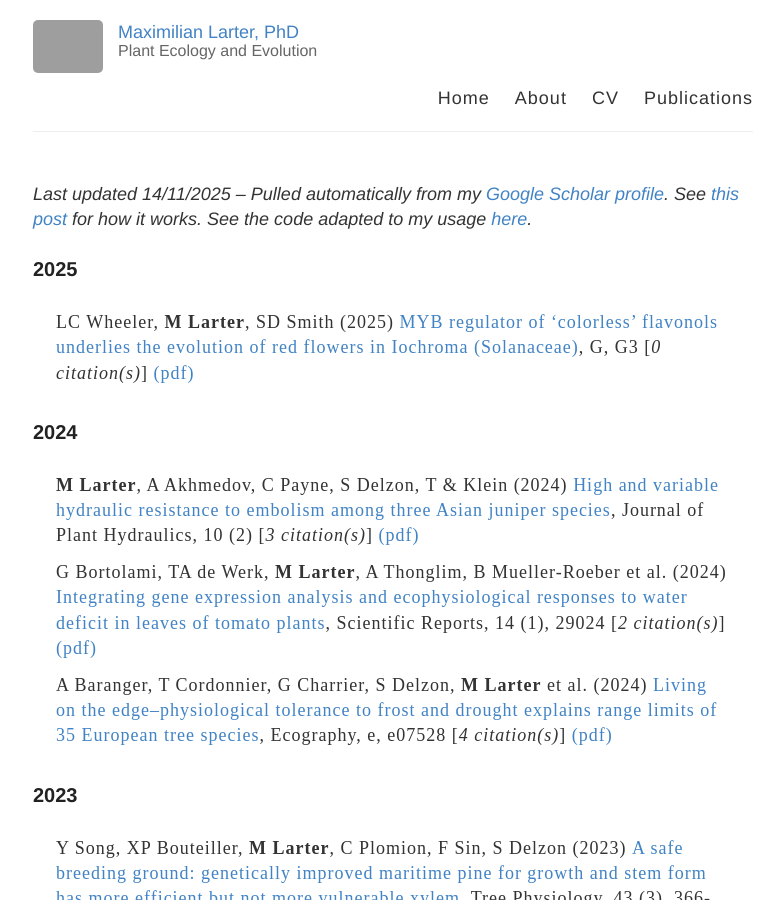
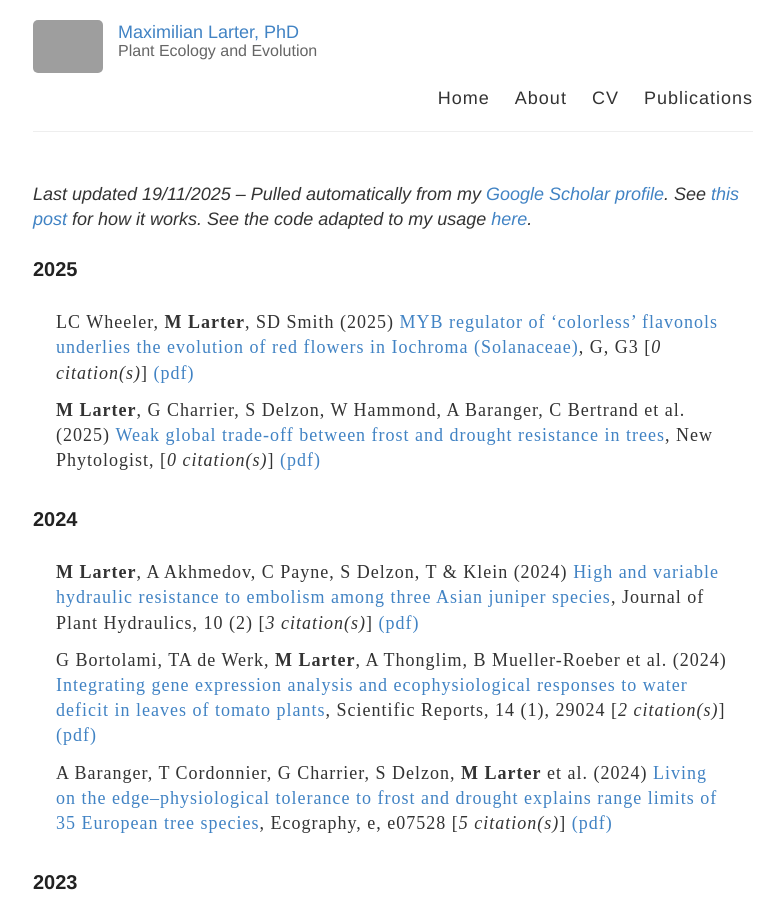
Before and after one commit to MaxLarter/maxlarter.github.io, a Jekyll site: the page publications/publications.html, which Jekyll copies as it is, in a window 1280 px wide and 900 px high. Shown: the whole window, without its empty margins (247-1030 px from the left). Built offline with Jekyll 4.4.1, drawn with Linux system fonts in a browser that asks for light colours; some of the changed text lies outside the part shown; grey boxes are pictures that could not be loaded.

```diff
--- a/make-pub-list.html
+++ b/make-pub-list.html
@@ -380,7 +380,7 @@ write_csv(html_1 %&gt;%
   as_tibble %&gt;% arrange(desc(year)), file = &quot;publications/publist.csv&quot;)
 # then load the pdf or URLs we want in the pub list # if you want to update new pub you NEED to add pdf link here or it will not show up
 pdf_urls_file &lt;- read_csv(&quot;publications/pdf_urls.csv&quot;, col_names = T)</code></pre>
-<pre><code>## Rows: 21 Columns: 2
+<pre><code>## Rows: 22 Columns: 2
 ## ── Column specification ────────────────────────────────────────────────────────
 ## Delimiter: &quot;,&quot;
 ## chr (2): title, pdf_url
--- a/publications/publications.html
+++ b/publications/publications.html
@@ -40,16 +40,17 @@
  </div>
 
  <div id="main" role="main" class="container">
-<p><i>Last updated 14/11/2025 &ndash; Pulled automatically from my <a href="https://scholar.google.com/citations?user=-WJKy_EAAAAJ&hl=en">Google Scholar profile</a>. See <a href="https://thackl.github.io/automatically-update-publications-with-R-scholar" target="_blank">this post</a> for how it works. See the code adapted to my usage <a href = "https://github.com/MaxLarter/maxlarter.github.io/blob/master/.R.Rmd" target="_blank">here</a>.</i></p>
+<p><i>Last updated 19/11/2025 &ndash; Pulled automatically from my <a href="https://scholar.google.com/citations?user=-WJKy_EAAAAJ&hl=en">Google Scholar profile</a>. See <a href="https://thackl.github.io/automatically-update-publications-with-R-scholar" target="_blank">this post</a> for how it works. See the code adapted to my usage <a href = "https://github.com/MaxLarter/maxlarter.github.io/blob/master/.R.Rmd" target="_blank">here</a>.</i></p>
 <h3>2025</h3>
 <table><tbody>
 <tr><td width="100%">LC Wheeler, <b>M Larter</b>, SD Smith (2025) <a href="https://scholar.google.com/scholar?oi=bibs&cluster=NA&btnI=1&hl=en" target="_blank">MYB regulator of ‘colorless’ flavonols underlies the evolution of red flowers in Iochroma (Solanaceae)</a>, G, G3 [<i>0 citation(s)</i>] <a href="https://github.com/MaxLarter/maxlarter.github.io/blob/master/_pdfs/Smith_tlocus_2025_G3.pdf" target="_blank">(pdf)</a> </td></tr>
+<tr><td width="100%"><b>M Larter</b>, G Charrier, S Delzon, W Hammond, A Baranger, C Bertrand et al. (2025) <a href="https://scholar.google.com/scholar?oi=bibs&cluster=NA&btnI=1&hl=en" target="_blank">Weak global trade‐off between frost and drought resistance in trees</a>, New Phytologist,  [<i>0 citation(s)</i>] <a href="https://github.com/MaxLarter/maxlarter.github.io/blob/master/_pdfs/2025_New_Phytologist_Larter_Weak_global_tradeoff_between_frost_and_drought_resistance_in_trees.pdf" target="_blank">(pdf)</a> </td></tr>
 </tbody></table>
 <h3>2024</h3>
 <table><tbody>
 <tr><td width="100%"><b>M Larter</b>, A Akhmedov, C Payne, S Delzon, T & Klein (2024) <a href="https://scholar.google.com/scholar?oi=bibs&cluster=13379835357532128946&btnI=1&hl=en" target="_blank">High and variable hydraulic resistance to embolism among three Asian juniper species</a>, Journal of Plant Hydraulics, 10 (2) [<i>3 citation(s)</i>] <a href="https://github.com/MaxLarter/maxlarter.github.io/blob/master/_pdfs/Larter_etal_2024_JPH.pdf" target="_blank">(pdf)</a> </td></tr>
 <tr><td width="100%">G Bortolami, TA de Werk, <b>M Larter</b>, A Thonglim, B Mueller-Roeber et al. (2024) <a href="https://scholar.google.com/scholar?oi=bibs&cluster=10617349273235231757&btnI=1&hl=en" target="_blank">Integrating gene expression analysis and ecophysiological responses to water deficit in leaves of tomato plants</a>, Scientific Reports, 14 (1), 29024 [<i>2 citation(s)</i>] <a href="https://github.com/MaxLarter/maxlarter.github.io/blob/master/_pdfs/Bortolami_tomato_drought_SciReports.pdf" target="_blank">(pdf)</a> </td></tr>
-<tr><td width="100%">A Baranger, T Cordonnier, G Charrier, S Delzon, <b>M Larter</b> et al. (2024) <a href="https://scholar.google.com/scholar?oi=bibs&cluster=12654795381037671973&btnI=1&hl=en" target="_blank">Living on the edge–physiological tolerance to frost and drought explains range limits of 35 European tree species</a>, Ecography, e, e07528 [<i>4 citation(s)</i>] <a href="https://github.com/MaxLarter/maxlarter.github.io/blob/master/_pdfs/Baranger_2024_ECOG.pdf" target="_blank">(pdf)</a> </td></tr>
+<tr><td width="100%">A Baranger, T Cordonnier, G Charrier, S Delzon, <b>M Larter</b> et al. (2024) <a href="https://scholar.google.com/scholar?oi=bibs&cluster=12654795381037671973&btnI=1&hl=en" target="_blank">Living on the edge–physiological tolerance to frost and drought explains range limits of 35 European tree species</a>, Ecography, e, e07528 [<i>5 citation(s)</i>] <a href="https://github.com/MaxLarter/maxlarter.github.io/blob/master/_pdfs/Baranger_2024_ECOG.pdf" target="_blank">(pdf)</a> </td></tr>
 </tbody></table>
 <h3>2023</h3>
 <table><tbody>
@@ -72,7 +73,7 @@
 </tbody></table>
 <h3>2017</h3>
 <table><tbody>
-<tr><td width="100%"><b>M Larter</b>, S Pfautsch, JC Domec, S Trueba, N Nagalingum, S Delzon (2017) <a href="https://scholar.google.com/scholar?oi=bibs&cluster=4804134455145345797&btnI=1&hl=en" target="_blank">Aridity drove the evolution of extreme embolism resistance and the radiation of conifer genus Callitris</a>, New Phytologist, 215 (1), 97-112 [<i>209 citation(s)</i>] <a href="https://github.com/MaxLarter/maxlarter.github.io/blob/master/_pdfs/Larter_et_al_2017_New_Phytologist%20Aridity%20drove%20the%20evolution%20of%20extreme%20embolism%20resistance%20and%20the%20radiation%20of%20conifer%20genus%20Callitris.pdf" target="_blank">(pdf)</a> </td></tr>
+<tr><td width="100%"><b>M Larter</b>, S Pfautsch, JC Domec, S Trueba, N Nagalingum, S Delzon (2017) <a href="https://scholar.google.com/scholar?oi=bibs&cluster=4804134455145345797&btnI=1&hl=en" target="_blank">Aridity drove the evolution of extreme embolism resistance and the radiation of conifer genus Callitris</a>, New Phytologist, 215 (1), 97-112 [<i>208 citation(s)</i>] <a href="https://github.com/MaxLarter/maxlarter.github.io/blob/master/_pdfs/Larter_et_al_2017_New_Phytologist%20Aridity%20drove%20the%20evolution%20of%20extreme%20embolism%20resistance%20and%20the%20radiation%20of%20conifer%20genus%20Callitris.pdf" target="_blank">(pdf)</a> </td></tr>
 <tr><td width="100%">C S&aacute;enz-Romero, <b>M Larter</b>, N Gonz&aacute;lez-Mu&ntilde;oz, C Wehenkel et al. (2017) <a href="https://scholar.google.com/scholar?oi=bibs&cluster=5266428869511454346,17018064034514700464&btnI=1&hl=en" target="_blank">Mexican conifers differ in their capacity to face climate change</a>, Journal of Plant Hydraulics, 4, e003 [<i>16 citation(s)</i>] <a href="https://github.com/MaxLarter/maxlarter.github.io/blob/master/_pdfs/Saenz-Romero%20et%20al.%202017%20JPH%20Mexican%20conifers%20differ%20in%20their%20capacity%20to%20face%20climate%20change.pdf" target="_blank">(pdf)</a> </td></tr>
 </tbody></table>
 <h3>2016</h3>
@@ -86,7 +87,7 @@
 </tbody></table>
 <h3>2014</h3>
 <table><tbody>
-<tr><td width="100%">PS Bouche, <b>M Larter</b>, JC Domec, R Burlett, P Gasson, S Jansen, S Delzon (2014) <a href="https://scholar.google.com/scholar?oi=bibs&cluster=7598971997742984615,1531316099610413598&btnI=1&hl=en" target="_blank">A broad survey of hydraulic and mechanical safety in the xylem of conifers</a>, Journal of Experimental Botany, 65 (15), 4419-4431 [<i>231 citation(s)</i>] <a href="https://github.com/MaxLarter/maxlarter.github.io/blob/master/_pdfs/Bouche%20et%20al%20J%20Exp%20Bot%20-%202014%20A%20broad%20survey%20of%20hydraulic%20and%20mechanical%20safety%20in%20the%20xylem%20of%20conifers.pdf" target="_blank">(pdf)</a> </td></tr>
+<tr><td width="100%">PS Bouche, <b>M Larter</b>, JC Domec, R Burlett, P Gasson, S Jansen, S Delzon (2014) <a href="https://scholar.google.com/scholar?oi=bibs&cluster=7598971997742984615,1531316099610413598&btnI=1&hl=en" target="_blank">A broad survey of hydraulic and mechanical safety in the xylem of conifers</a>, Journal of Experimental Botany, 65 (15), 4419-4431 [<i>230 citation(s)</i>] <a href="https://github.com/MaxLarter/maxlarter.github.io/blob/master/_pdfs/Bouche%20et%20al%20J%20Exp%20Bot%20-%202014%20A%20broad%20survey%20of%20hydraulic%20and%20mechanical%20safety%20in%20the%20xylem%20of%20conifers.pdf" target="_blank">(pdf)</a> </td></tr>
 <tr><td width="100%">G Besnard, J Dupuy, <b>M Larter</b>, P Cuneo, D Cooke, L Chikhi (2014) <a href="https://scholar.google.com/scholar?oi=bibs&cluster=7337423886656513929&btnI=1&hl=en" target="_blank">History of the invasive African olive tree in Australia and Hawaii: evidence for sequential bottlenecks and hybridization with the Mediterranean olive</a>, Evolutionary Applications, 7 (2), 195-211 [<i>45 citation(s)</i>] <a href="https://github.com/MaxLarter/maxlarter.github.io/blob/master/_pdfs/Besnard_et_al-2014-Evolutionary_Applications_History_of_the_invasive_African_olive_tree_in_Australia_and_Hawaii_bottlenecks.pdf" target="_blank">(pdf)</a> </td></tr>
 </tbody></table>
 <h3>2013</h3>
```
Also changed, not shown: publications/publist.csv (+4 -3 lines).
